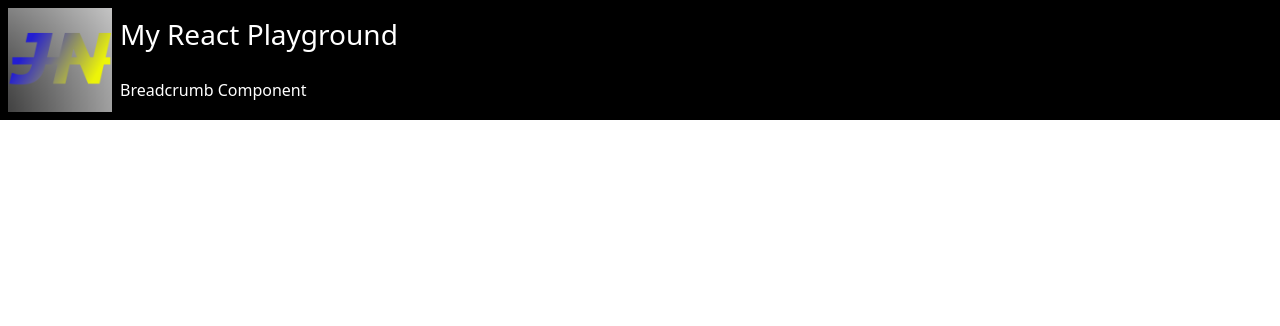
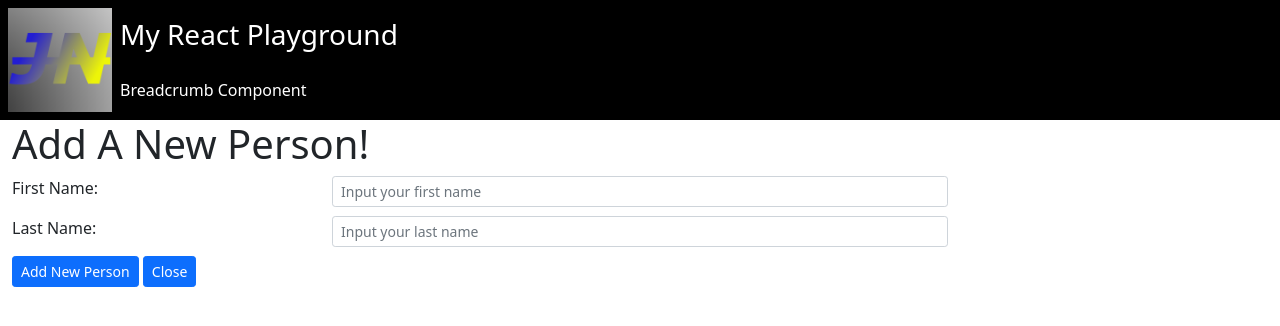
Before and after one commit to maharianto-dev/react-playground, a React (Create React App) app in the folder my-react-playground/: page /testcollection1/add in a window 1280 px wide. Shown: the top 326 px of the page. Built offline with nearby package versions, Linux system fonts and the light colour scheme.

Commit message:
add new person form

```diff
--- a/my-react-playground/src/features/Main/Main.tsx
+++ b/my-react-playground/src/features/Main/Main.tsx
@@ -3,6 +3,7 @@ import { Route, Switch } from 'react-router-dom';
 import Home from '../Home/Home';
 import Others from '../Others/Others';
 import TestCollection1 from '../TestCollection1/TestCollection1';
+import TestCollection1Add from '../TestCollection1/TestCollection1Add/TestCollection1Add';
 
 const Main = () => (
   /* The Switch decides which component to show based on the current URL. */
@@ -10,6 +11,7 @@ const Main = () => (
     <Route exact path="/" component={Home} />
     <Route exact path="/others" component={Others} />
     <Route exact path="/testcollection1" component={TestCollection1} />
+    <Route exact path="/testcollection1/add" component={TestCollection1Add} />
   </Switch>
 );
 
--- a/my-react-playground/src/features/TestCollection1/TestCollection1.tsx
+++ b/my-react-playground/src/features/TestCollection1/TestCollection1.tsx
@@ -79,9 +79,11 @@ const TestCollection1: FC<Props> = ({ fetchTestCollection1StartAsync, testCollec
     <div className={`${styles.TestCollection1} flex flex-col`} data-testid="TestCollection1">
       {header}
       {table}
-      <button type="button" className="btn btn-primary btn-sm">
-        Add new person
-      </button>
+      <Link to="/testcollection1/add">
+        <button type="button" className="btn btn-primary btn-sm">
+          Add new person
+        </button>
+      </Link>
       &nbsp;
       <Link to="/">
         <button type="button" className="btn btn-primary btn-sm">
--- /dev/null
+++ b/my-react-playground/src/features/TestCollection1/TestCollection1Add/TestCollection1Add.module.css
@@ -0,0 +1 @@
+.TestCollection1Add {}
--- /dev/null
+++ b/my-react-playground/src/features/TestCollection1/TestCollection1Add/TestCollection1Add.tsx
@@ -0,0 +1,93 @@
+/* eslint-disable object-shorthand */
+import React, { useState } from 'react';
+import { Link } from 'react-router-dom';
+import styles from './TestCollection1Add.module.css';
+
+const TestCollection1Add = () => {
+  const [firstName, setFirstName] = useState('');
+  const [lastName, setLastName] = useState('');
+  const onFirstNameChange = (event: any) => {
+    setFirstName(event.target.value);
+  };
+  const onLastNameChange = (event: any) => {
+    setLastName(event.target.value);
+  };
+
+  const onSubmit = (event: any) => {
+    const sendValue = {
+      firstName: firstName,
+      lastName: lastName
+    };
+    console.log('sendValue: ', sendValue);
+    event.preventDefault();
+  };
+
+  const header = <h1>Add A New Person!</h1>;
+
+  const formButtons = (
+    <>
+      <button type="submit" className="btn btn-sm btn-primary">
+        Add New Person
+      </button>
+      &nbsp;
+      <Link to="/testcollection1">
+        <button type="button" className="btn btn-sm btn-primary">
+          Close
+        </button>
+      </Link>
+    </>
+  );
+
+  const form = (
+    <form onSubmit={onSubmit}>
+      <div className="form-group row mb-2">
+        <label
+          className="form-label col-sm-3"
+          htmlFor="test-collection1-first-name-add"
+        >
+          First Name:
+        </label>
+        <div className="col-sm-6">
+          <input
+            id="test-collection1-first-name-add"
+            type="text"
+            className="form-control form-control-sm"
+            placeholder="Input your first name"
+            value={firstName}
+            onChange={onFirstNameChange}
+          />
+        </div>
+      </div>
+      <div className="form-group row mb-2">
+        <label
+          className="form-label col-sm-3"
+          htmlFor="test-collection1-last-name-add"
+        >
+          Last Name:
+        </label>
+        <div className="col-sm-6">
+          <input
+            id="test-collection1-last-name-add"
+            type="text"
+            className="form-control form-control-sm"
+            placeholder="Input your last name"
+            value={lastName}
+            onChange={onLastNameChange}
+          />
+        </div>
+      </div>
+      {formButtons}
+    </form>
+  );
+
+  return (
+    <>
+      <div className={styles.TestCollection1Add} data-testid="TestCollection1Add">
+        {header}
+        {form}
+      </div>
+    </>
+  );
+};
+
+export default TestCollection1Add;
```
Also changed, not shown: my-react-playground/.eslintrc.json, 1 other file (tests, documents, lock files or other folders).
